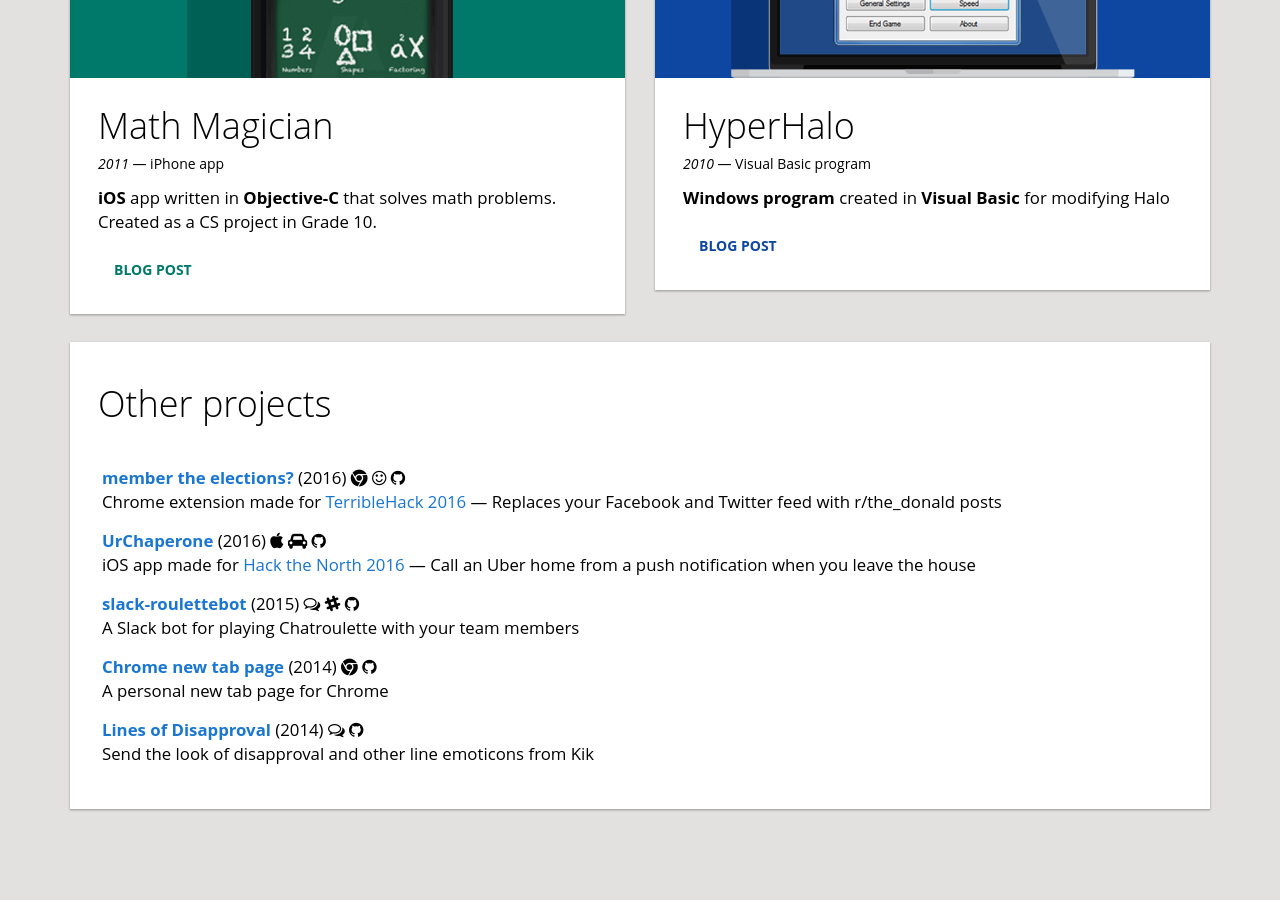
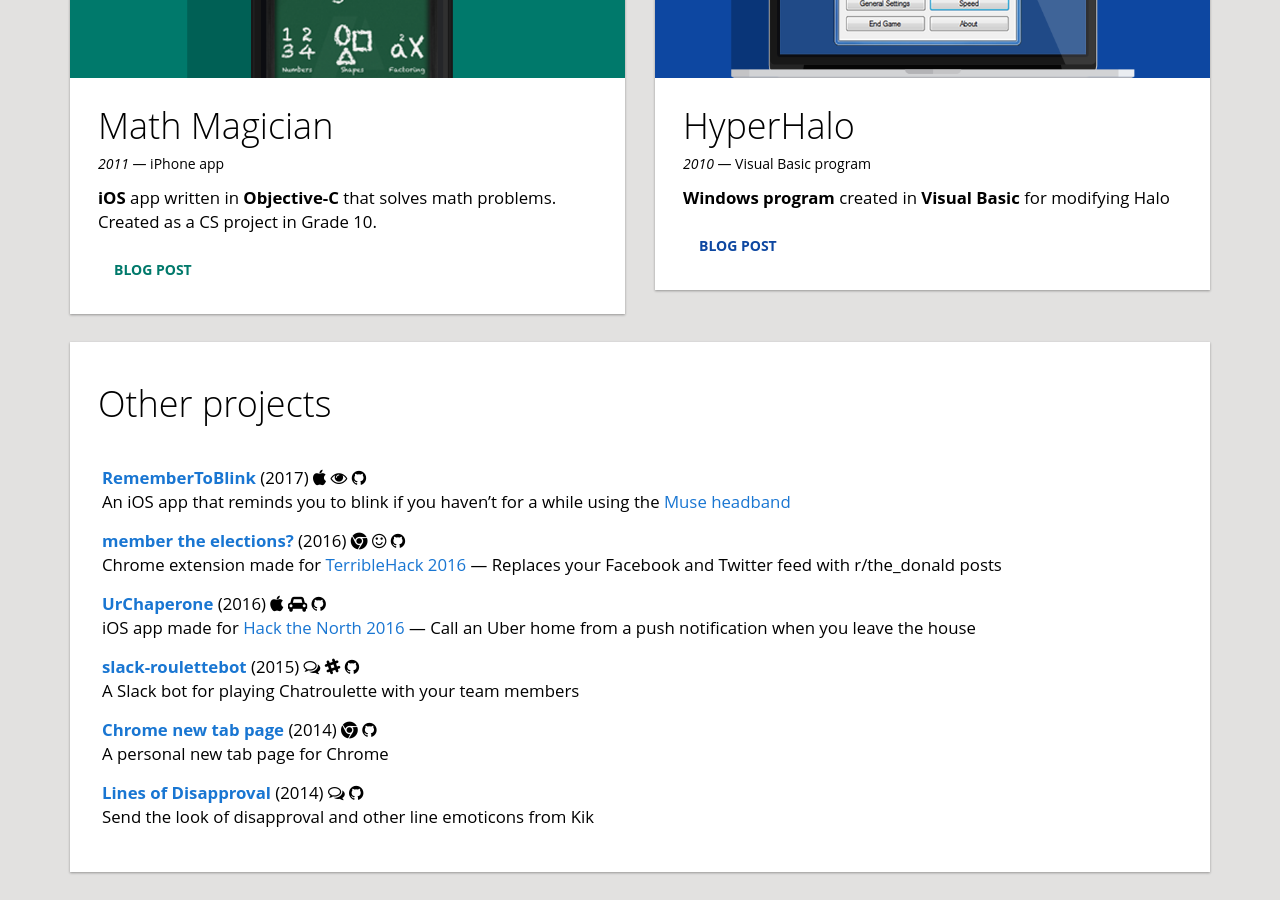
Before and after one commit to AcroMace/acromace.github.io, a Jekyll site: the page built from index.html, in a window 1280 px wide and 900 px high, scrolled down 2775 px. Built offline with Jekyll 4.4.1, drawn with Linux system fonts in a browser that asks for light colours; before the commit the page ends 3612 px from its top, so only the background shows below that.

Commit message:
Added RememberToBlink

```diff
--- a/_includes/project_other.html
+++ b/_includes/project_other.html
@@ -4,6 +4,9 @@
       <h1>Other projects</h1>
     </div>
     <ul>
+      {% assign remember-to-blink-icons = "fa-apple,fa-eye,fa-github" | split: "," %}
+      {% include project_other_row.html url="https://github.com/AcroMace/RememberToBlink" year="2017" title="RememberToBlink" description="An iOS app that reminds you to blink if you haven't for a while using the [Muse headband](http://www.choosemuse.com)" fa_icons=remember-to-blink-icons %}
+
       {% assign member-the-elections-icons = "fa-chrome,fa-smile-o,fa-github" | split: "," %}
       {% include project_other_row.html url="https://github.com/AcroMace/member-the-elections" year="2016" title="member the elections?" description="Chrome extension made for [TerribleHack 2016](http://terriblehack.website) — Replaces your Facebook and Twitter feed with r/the_donald posts" fa_icons=member-the-elections-icons %}
 
```
